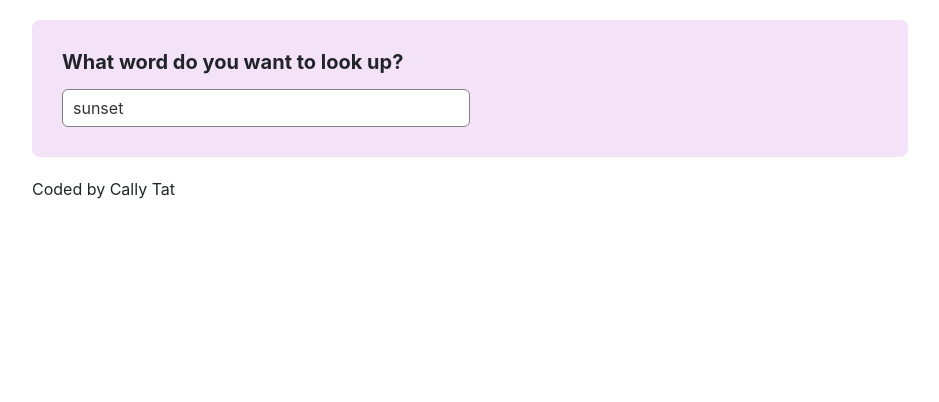
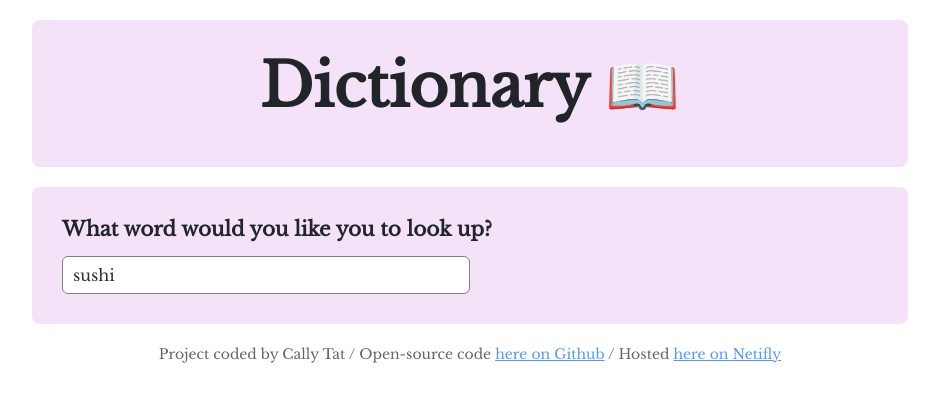
Before and after one commit to callytat/dictionary-project, a React (Create React App) app: page / in a window 1280 px wide. Shown: the top 402 px of the page, without its empty margins (170-1109 px from the left). Built offline with nearby package versions, Linux system fonts and the light colour scheme; no server answers.

Commit message:
Final styling updates

```diff
--- a/public/index.html
+++ b/public/index.html
@@ -15,7 +15,12 @@
       integrity="sha384-gH2yIJqKdNHPEq0n4Mqa/HGKIhSkIHeL5AyhkYV8i59U5AR6csBvApHHNl/vI1Bx"
       crossorigin="anonymous"
     />
-
+    <link rel="preconnect" href="https://fonts.googleapis.com" />
+    <link rel="preconnect" href="https://fonts.gstatic.com" crossorigin />
+    <link
+      href="https://fonts.googleapis.com/css2?family=Libre+Baskerville&display=swap"
+      rel="stylesheet"
+    />
     <link rel="manifest" href="%PUBLIC_URL%/manifest.json" />
     <!--
       Notice the use of %PUBLIC_URL% in the tags above.
--- a/src/App.css
+++ b/src/App.css
@@ -2,3 +2,10 @@
   max-width: 900px;
   margin: 0 auto;
 }
+
+.App .Footer {
+  font-size: 14px;
+  opacity: 0.7;
+  text-align: center;
+  margin-bottom: 20px;
+}
--- a/src/App.js
+++ b/src/App.js
@@ -6,9 +6,28 @@ export default function App() {
     <div className="App">
       <div className="container">
         <main>
-          <Dictionary defaultKeyword="sunset" />
+          <Dictionary defaultKeyword="sushi" />
         </main>
-        <footer>Coded by Cally Tat</footer>
+        <div className="Footer">
+          Project coded by Cally Tat / Open-source code{" "}
+          <a
+            href="https://github.com/callytat/dictionary-project"
+            target="_blank"
+            rel="noopener noreferrer"
+            class="link"
+          >
+            here on Github
+          </a>{" "}
+          / Hosted{" "}
+          <a
+            href="https://dynamic-gumption-23b16c.netlify.app/"
+            target="_blank"
+            rel="noopener noreferrer"
+            class="link"
+          >
+            here on Netifly
+          </a>
+        </div>
       </div>
     </div>
   );
--- a/src/Dictionary.css
+++ b/src/Dictionary.css
@@ -14,6 +14,13 @@
 }
 
 .Dictionary h1 {
+  font-size: 60px;
+  font-weight: 900;
+  margin-bottom: 15px;
+  text-align: center;
+}
+
+.Dictionary h2 {
   font-size: 20px;
   font-weight: bold;
   margin-bottom: 15px;
--- a/src/Dictionary.js
+++ b/src/Dictionary.js
@@ -20,8 +20,8 @@ export default function Dictionary(props) {
 
   function search() {
     //documentation: https://dictionaryapi.dev/
-    let apiUrl = `https://api.dictionaryapi.dev/api/v2/entries/en_US/${keyword}`;
-    axios.get(apiUrl).then(handleDictionaryResponse);
+    let dictionaryApiUrl = `https://api.dictionaryapi.dev/api/v2/entries/en_US/${keyword}`;
+    axios.get(dictionaryApiUrl).then(handleDictionaryResponse);
 
     let PexelsApiKey =
       "563492ad6f9170000100000140127bc498d34be884ce91403043313f";
@@ -48,7 +48,10 @@ export default function Dictionary(props) {
     return (
       <div className="Dictionary">
         <section>
-          <h1>What word do you want to look up?</h1>
+          <h1>Dictionary 📖</h1>
+        </section>
+        <section>
+          <h2>What word would you like you to look up?</h2>
           <form onSubmit={handleSubmit}>
             <input
               type="search"
--- a/src/Phonetic.css
+++ b/src/Phonetic.css
@@ -3,8 +3,8 @@
 }
 
 .Phonetic a {
-  border: 2px solid rgb(219, 81, 250);
-  background: whitesmoke;
+  border: 2px solid rgb(229, 143, 249);
+  background: rgb(229, 143, 249);
   color: black;
   text-decoration: none;
   padding: 8px 15px;
@@ -15,7 +15,7 @@
 }
 
 .Phonetic a:hover {
-  background-color: rgb(219, 81, 250);
+  background-color: rgb(229, 143, 249);
   color: whitesmoke;
 }
 
--- a/src/Synonyms.css
+++ b/src/Synonyms.css
@@ -1,5 +1,5 @@
 .Synonyms {
-  margin: 15px 0 0;
+  margin: 15px 15px;
   padding: 0;
 }
 
@@ -7,5 +7,5 @@
   display: inline-block;
   padding-right: 15px;
   line-height: 1;
-  opacity: 0.6;
+  color: rgb(210, 20, 210);
 }
--- a/src/index.css
+++ b/src/index.css
@@ -1,13 +1,4 @@
 body {
   margin: 0;
-  font-family: -apple-system, BlinkMacSystemFont, 'Segoe UI', 'Roboto', 'Oxygen',
-    'Ubuntu', 'Cantarell', 'Fira Sans', 'Droid Sans', 'Helvetica Neue',
-    sans-serif;
-  -webkit-font-smoothing: antialiased;
-  -moz-osx-font-smoothing: grayscale;
+  font-family: "Libre Baskerville", serif;
 }
-
-code {
-  font-family: source-code-pro, Menlo, Monaco, Consolas, 'Courier New',
-    monospace;
-}
```
